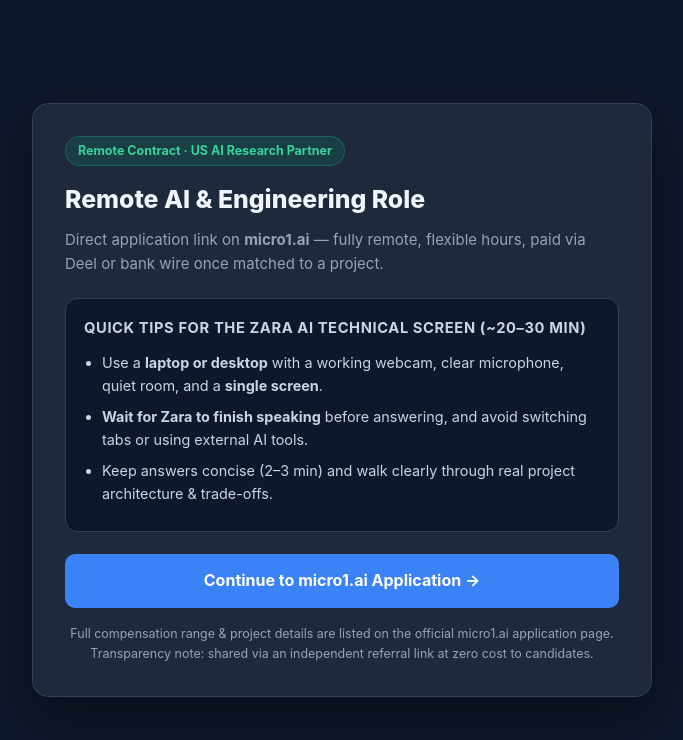
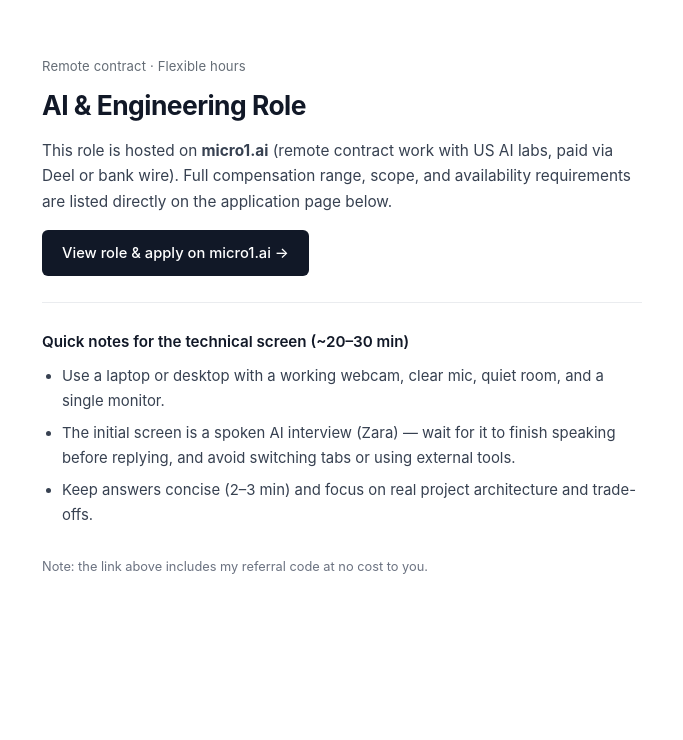
Before and after one commit to hoangglonggday-cyber/roles, a plain HTML site: page index.html in a window 1280 px wide. Shown: the whole page, without its empty margins (298-981 px from the left). Drawn offline with Linux system fonts and the light colour scheme.

Commit message:
Add files via upload

```diff
--- a/index.html
+++ b/index.html
@@ -3,108 +3,104 @@
 <head>
   <meta charset="UTF-8" />
   <meta name="viewport" content="width=device-width, initial-scale=1.0" />
-  <title>Remote AI &amp; Engineering Role Brief</title>
+  <title>Role Notes</title>
   <style>
-    :root {
-      --bg: #0f172a;
-      --card: #1e293b;
-      --border: #334155;
-      --text: #f1f5f9;
-      --muted: #94a3b8;
-      --accent: #3b82f6;
-      --accent-hover: #2563eb;
-      --green: #10b981;
-    }
     * { box-sizing: border-box; margin: 0; padding: 0; }
     body {
-      font-family: -apple-system, BlinkMacSystemFont, "Segoe UI", Roboto, sans-serif;
-      background: var(--bg);
-      color: var(--text);
-      min-height: 100vh;
-      display: flex;
-      align-items: center;
-      justify-content: center;
-      padding: 24px;
-      line-height: 1.6;
+      font-family: -apple-system, BlinkMacSystemFont, "Inter", "Segoe UI", Helvetica, Arial, sans-serif;
+      background: #ffffff;
+      color: #1f2328;
+      line-height: 1.65;
+      padding: 56px 20px 80px;
+      -webkit-font-smoothing: antialiased;
     }
-    .card {
-      max-width: 620px;
-      width: 100%;
-      background: var(--card);
-      border: 1px solid var(--border);
-      border-radius: 16px;
-      padding: 32px;
-      box-shadow: 0 20px 50px rgba(0, 0, 0, 0.4);
+    main {
+      max-width: 600px;
+      margin: 0 auto;
     }
-    .tag {
+    .meta {
+      font-size: 0.82rem;
+      color: #656d76;
+      margin-bottom: 10px;
+      letter-spacing: 0.01em;
+    }
+    h1 {
+      font-size: 1.65rem;
+      font-weight: 700;
+      letter-spacing: -0.02em;
+      color: #111827;
+      margin-bottom: 16px;
+      line-height: 1.3;
+    }
+    p {
+      font-size: 0.96rem;
+      color: #374151;
+      margin-bottom: 16px;
+    }
+    hr {
+      border: 0;
+      border-top: 1px solid #eaecef;
+      margin: 26px 0;
+    }
+    h2 {
+      font-size: 0.95rem;
+      font-weight: 600;
+      color: #111827;
+      margin-bottom: 10px;
+    }
+    ul {
+      padding-left: 20px;
+      margin-bottom: 24px;
+      color: #374151;
+      font-size: 0.93rem;
+    }
+    li { margin-bottom: 8px; }
+    .btn {
       display: inline-block;
-      background: rgba(16, 185, 129, 0.14);
-      color: #34d399;
-      border: 1px solid rgba(16, 185, 129, 0.35);
-      padding: 4px 12px;
-      border-radius: 999px;
-      font-size: 0.78rem;
-      font-weight: 700;
-      margin-bottom: 14px;
-    }
-    h1 { font-size: 1.55rem; font-weight: 800; margin-bottom: 8px; }
-    .sub { color: var(--muted); font-size: 0.94rem; margin-bottom: 22px; }
-    .box {
-      background: #0f172a;
-      border: 1px solid var(--border);
-      border-radius: 12px;
-      padding: 18px;
-      margin-bottom: 22px;
-    }
-    .box h2 { font-size: 0.92rem; color: #cbd5e1; margin-bottom: 10px; text-transform: uppercase; letter-spacing: 0.04em; }
-    ul { padding-left: 18px; color: #cbd5e1; font-size: 0.9rem; }
-    li { margin-bottom: 8px; }
-    .cta {
-      display: block;
-      width: 100%;
-      text-align: center;
-      background: var(--accent);
-      color: #fff;
+      background: #111827;
+      color: #ffffff;
       text-decoration: none;
-      padding: 14px 20px;
-      border-radius: 10px;
-      font-weight: 700;
-      font-size: 1rem;
+      padding: 11px 20px;
+      border-radius: 6px;
+      font-size: 0.92rem;
+      font-weight: 500;
       transition: background 0.15s;
     }
-    .cta:hover { background: var(--accent-hover); }
-    .foot {
-      margin-top: 16px;
-      font-size: 0.78rem;
-      color: var(--muted);
-      text-align: center;
+    .btn:hover { background: #374151; }
+    .note {
+      margin-top: 28px;
+      font-size: 0.8rem;
+      color: #6b7280;
     }
   </style>
 </head>
 <body>
-  <div class="card">
-    <span class="tag">Remote Contract · US AI Research Partner</span>
-    <h1 id="roleTitle">Remote AI &amp; Engineering Role</h1>
-    <p class="sub">Direct application link on <strong>micro1.ai</strong> — fully remote, flexible hours, paid via Deel or bank wire once matched to a project.</p>
+  <main>
+    <div class="meta">Remote contract · Flexible hours</div>
+    <h1 id="roleTitle">AI &amp; Engineering Role</h1>
+    <p>
+      This role is hosted on <strong>micro1.ai</strong> (remote contract work with US AI labs, paid via Deel or bank wire). Full compensation range, scope, and availability requirements are listed directly on the application page below.
+    </p>
 
-    <div class="box">
-      <h2>Quick Tips for the Zara AI Technical Screen (~20–30 min)</h2>
-      <ul>
-        <li>Use a <strong>laptop or desktop</strong> with a working webcam, clear microphone, quiet room, and a <strong>single screen</strong>.</li>
-        <li><strong>Wait for Zara to finish speaking</strong> before answering, and avoid switching tabs or using external AI tools.</li>
-        <li>Keep answers concise (2–3 min) and walk clearly through real project architecture &amp; trade-offs.</li>
-      </ul>
-    </div>
+    <p>
+      <a id="applyBtn" class="btn" href="https://www.micro1.ai/experts/opportunities" target="_blank" rel="noopener noreferrer">
+        View role &amp; apply on micro1.ai &rarr;
+      </a>
+    </p>
 
-    <a id="applyBtn" class="cta" href="https://www.micro1.ai/experts/opportunities" target="_blank" rel="noopener noreferrer">
-      Continue to micro1.ai Application →
-    </a>
+    <hr />
 
-    <p class="foot">
-      Full compensation range &amp; project details are listed on the official micro1.ai application page.<br />
-      Transparency note: shared via an independent referral link at zero cost to candidates.
+    <h2>Quick notes for the technical screen (~20–30 min)</h2>
+    <ul>
+      <li>Use a laptop or desktop with a working webcam, clear mic, quiet room, and a single monitor.</li>
+      <li>The initial screen is a spoken AI interview (Zara) — wait for it to finish speaking before replying, and avoid switching tabs or using external tools.</li>
+      <li>Keep answers concise (2–3 min) and focus on real project architecture and trade-offs.</li>
+    </ul>
+
+    <p class="note">
+      Note: the link above includes my referral code at no cost to you.
     </p>
-  </div>
+  </main>
 
   <script>
     const REF_CODE = "b137d387-4beb-4988-a2c0-2ae35d895c14";
@@ -114,7 +110,7 @@
 
     if (title) {
       document.getElementById("roleTitle").textContent = title;
-      document.title = title + " — Role Brief";
+      document.title = title;
     }
     if (jobId) {
       document.getElementById("applyBtn").href =
```
